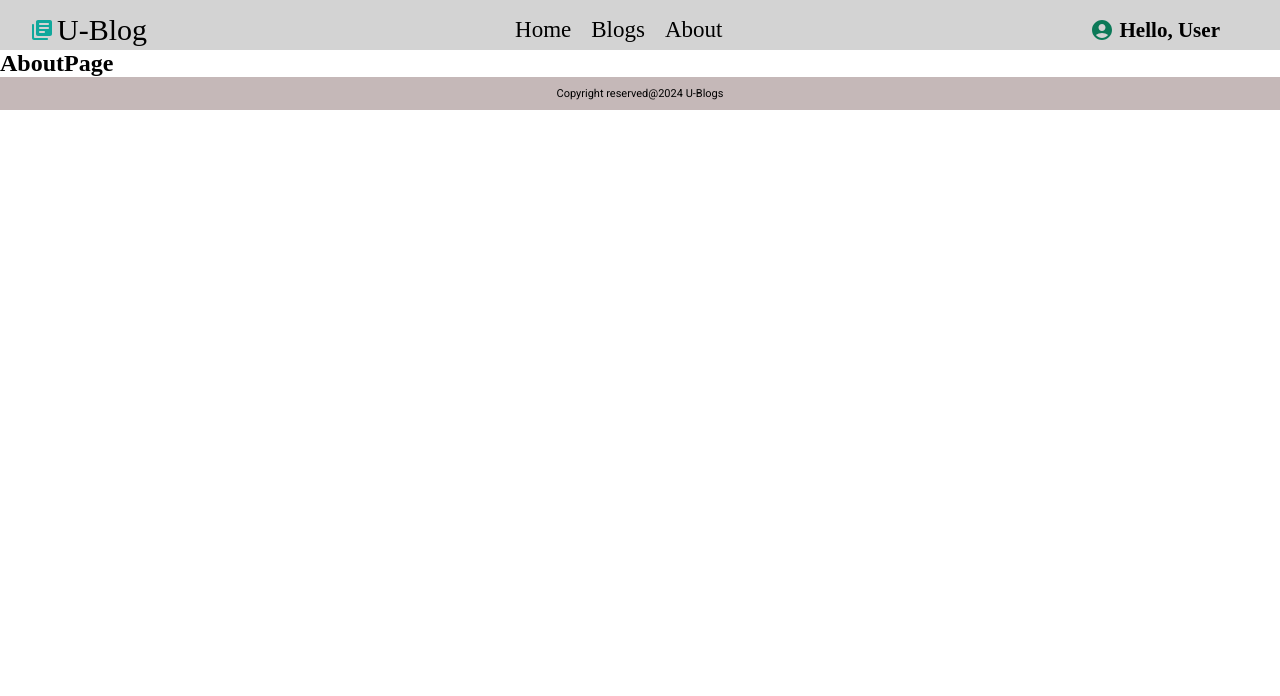
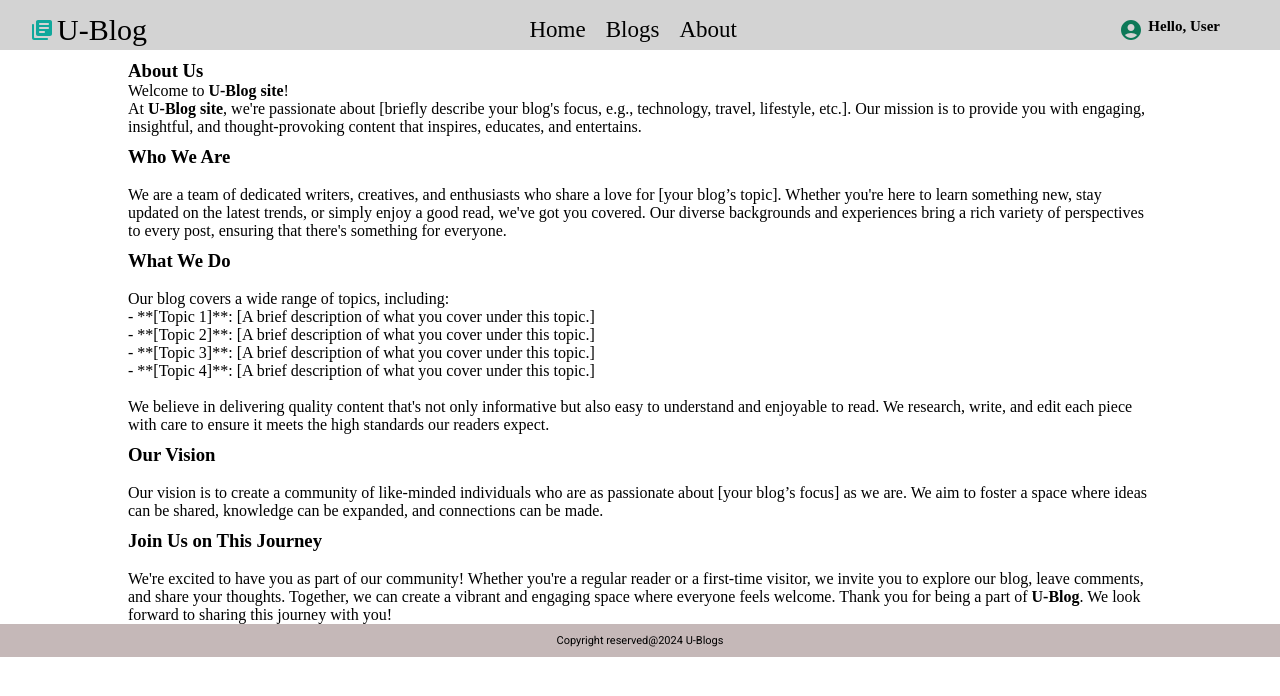
Before and after one commit to gathuitapius/U-Blog, a React (Create React App) app in the folder frontend/: page /about in a window 1280 px wide. Shown: the top 696 px of the page. Built offline with nearby package versions, Linux system fonts and the light colour scheme.

Commit message:
Connecting frontend to backend and fetch data using axios

```diff
--- a/frontend/package.json
+++ b/frontend/package.json
@@ -1,4 +1,5 @@
 {
+  "proxy": "http://localhost:4000",
   "name": "frontend",
   "version": "0.1.0",
   "private": true,
@@ -10,6 +11,7 @@
     "@testing-library/jest-dom": "^5.17.0",
     "@testing-library/react": "^13.4.0",
     "@testing-library/user-event": "^13.5.0",
+    "axios": "^1.7.7",
     "react": "^18.3.1",
     "react-dom": "^18.3.1",
     "react-scripts": "5.0.1",
--- a/frontend/src/App.js
+++ b/frontend/src/App.js
@@ -4,7 +4,7 @@ import { Home } from './Pages/Home.jsx';
 import { Navbar } from './components/Navbar/Navbar.jsx';
 import { Footer } from './components/Footer/Footer.jsx';
 import { Blogs } from './Pages/Blogs/Blogs.jsx';
-import { About } from './Pages/About.jsx';
+import { About } from './Pages/About/About.jsx';
 import Blog from './Pages/BlogPage/Blog.jsx';
 
 function App() {
--- a/frontend/src/Pages/About.jsx
+++ /dev/null
@@ -1,5 +0,0 @@
-export const About = () => {
-    return <div className="aboutpage">
-        <h2>AboutPage</h2>
-    </div>
-}
--- /dev/null
+++ b/frontend/src/Pages/About/About.jsx
@@ -0,0 +1,37 @@
+import "./About.sass"
+export const About = () => {
+    return <div className="aboutpage">
+        <p>
+
+<h3>About Us</h3>
+
+Welcome to <strong>U-Blog site</strong>!<br/>
+
+At <strong>U-Blog site</strong>, we're passionate about [briefly describe your blog's focus, e.g., technology, travel, lifestyle, etc.]. Our mission is to provide you with engaging, insightful, and thought-provoking content that inspires, educates, and entertains.
+<br/>
+<h3>Who We Are</h3>
+<br/>
+We are a team of dedicated writers, creatives, and enthusiasts who share a love for [your blog’s topic]. Whether you're here to learn something new, stay updated on the latest trends, or simply enjoy a good read, we've got you covered. Our diverse backgrounds and experiences bring a rich variety of perspectives to every post, ensuring that there's something for everyone.
+<br/>
+<h3>What We Do</h3>
+<br/>
+Our blog covers a wide range of topics, including:<br/>
+- **[Topic 1]**: [A brief description of what you cover under this topic.]<br/>
+- **[Topic 2]**: [A brief description of what you cover under this topic.]<br/>
+- **[Topic 3]**: [A brief description of what you cover under this topic.]<br/>
+- **[Topic 4]**: [A brief description of what you cover under this topic.]<br/>
+<br/>
+We believe in delivering quality content that's not only informative but also easy to understand and enjoyable to read. We research, write, and edit each piece with care to ensure it meets the high standards our readers expect.
+<br/>
+<h3>Our Vision</h3>
+<br/>
+Our vision is to create a community of like-minded individuals who are as passionate about [your blog’s focus] as we are. We aim to foster a space where ideas can be shared, knowledge can be expanded, and connections can be made.
+<br/>
+<h3>Join Us on This Journey</h3>
+<br/>
+We're excited to have you as part of our community! Whether you're a regular reader or a first-time visitor, we invite you to explore our blog, leave comments, and share your thoughts. Together, we can create a vibrant and engaging space where everyone feels welcome.
+
+Thank you for being a part of <strong>U-Blog</strong>. We look forward to sharing this journey with you!
+        </p>
+    </div>
+}
--- /dev/null
+++ b/frontend/src/Pages/About/About.sass
@@ -0,0 +1,7 @@
+.aboutpage
+    display: flex
+    width: 80%
+    margin: auto
+
+    h3
+        margin-top: 10px
--- a/frontend/src/Pages/Blogs/Blogs.jsx
+++ b/frontend/src/Pages/Blogs/Blogs.jsx
@@ -1,10 +1,28 @@
 import "./Blogs.sass"
 import Blog from "../../components/Blog/Blog.jsx"
+import { useEffect, useState } from "react"
+import axios from 'axios'
 export const Blogs = () => {
+    const [blogs, setBlogs] = useState([])
 
-    return <div className="blogs">
-        <Blog/>
-        <Blog/>
-        <Blog/>
-    </div>
+    useEffect(() => {
+        const getBlogs = async() => {
+            const response = await axios.get("/api/blogs")
+            .then((response) => {
+                setBlogs(response.data)
+                console.log(response)
+            })
+
+        }
+        getBlogs()
+    },[])
+
+    return (<div className="blogs">
+        {blogs && blogs.map((blog) =>{
+            // <Blog
+            // key={blog._id}
+            // blog={blog}/>
+            <p>{blog.title}</p>
+        })}
+    </div>)
 }
--- a/frontend/src/components/Blog/Blog.jsx
+++ b/frontend/src/components/Blog/Blog.jsx
@@ -1,21 +1,14 @@
 import "./Blog.sass"
 import blogpic from "../assets/blogimg.png"
 import { Link } from "react-router-dom"
-const Blog = () =>{
+const Blog = ({ blog }) =>{
     return <div className="blog">
         <div className="blogImg">
-            <img src={blogpic} alt="Blog pic"/>
+            <img src={blog.blog_image || blogpic} alt="Blog pic"/>
         </div>
         <div className="blogSummary">
-            <h2>Blog Title</h2>
-            <p>Lorem ipsum, dolor sit amet consectetur adipisicing elit.
-                Deserunt necessitatibus voluptate facilis excepturi laborum
-                 eveniet eius ipsam alias iste odio! Facere voluptates quia
-                  cumque ullam, fugiat maxime quae deserunt eius.
-                  Lorem ipsum, dolor sit amet consectetur adipisicing elit.
-                Deserunt necessitatibus voluptate facilis excepturi laborum
-                 eveniet eius ipsam alias iste odio! Facere voluptates quia
-                  cumque ullam, fugiat maxime quae deserunt eius.</p>
+            <h2>{blog.title}</h2>
+            <p>{blog.content}</p>
                   <button><Link to="/blog">Read More..</Link></button>
         </div>
     </div>
--- a/frontend/src/components/Navbar/Navbar.sass
+++ b/frontend/src/components/Navbar/Navbar.sass
@@ -62,3 +62,6 @@
 
         .avater
             color: #0c7958
+
+        h3
+            font-size: 15px
```
Also changed, not shown: frontend/public/manifest.json (deleted), 1 other file (tests, documents, lock files or other folders).
